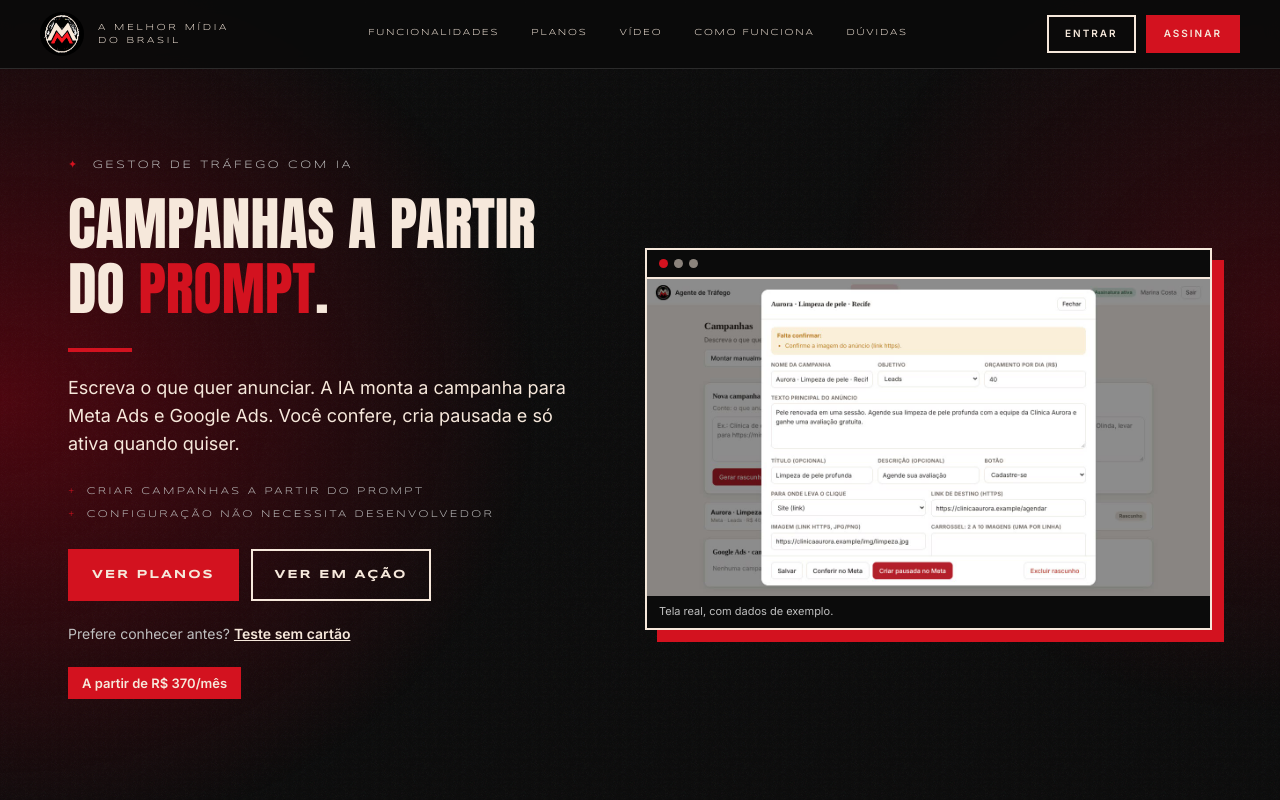
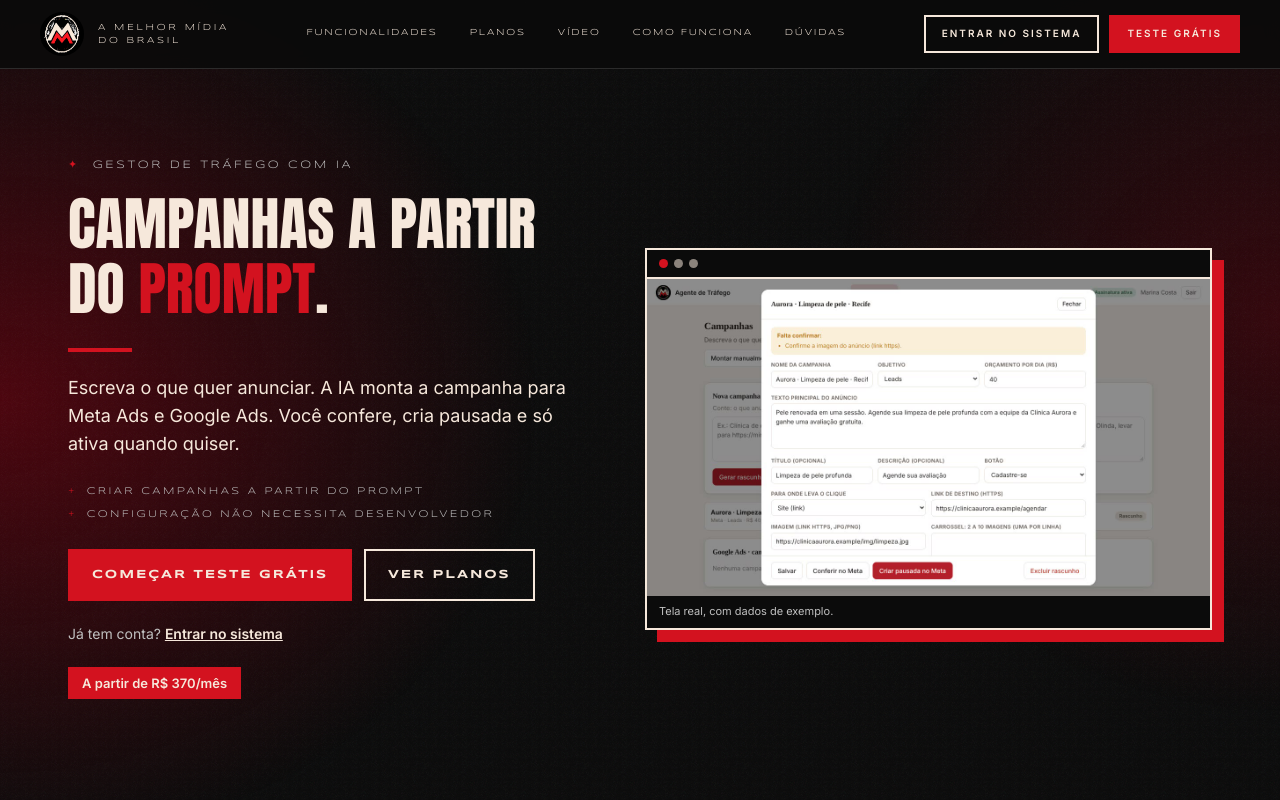
Before and after one commit to karolsantananascimento/porboashist-rias, a website: page public/gestoragent.html in a window 1280 px wide. Shown: the top 800 px of the page. Drawn offline with nearby package versions, Linux system fonts and the light colour scheme; no server answers; a web font is replaced by a local one.

Commit message:
Landing /gestoragent: teste grátis em destaque, acesso ao sistema e CTA por plano
Co-Authored-By: Claude Sonnet 5.5 <noreply@anthropic.com>
Claude-Session: https://claude.ai/code/session_01HUMuUVtk9kaNFfKTaWjuFg

```diff
--- a/public/gestoragent.css
+++ b/public/gestoragent.css
@@ -23,3 +23,6 @@
 
 .marcar-bi { display: inline-flex; align-items: center; gap: 8px; margin-top: 14px; font-weight: 600; cursor: pointer; }
 .marcar-bi input { width: 18px; height: 18px; accent-color: var(--vermelho); }
+
+.link-teste { display: block; margin-top: 12px; text-align: center; color: var(--preto); font-size: 14px; font-weight: 600; text-decoration: underline; }
+.link-teste:hover { color: var(--vermelho); }
--- a/public/gestoragent.html
+++ b/public/gestoragent.html
@@ -28,8 +28,8 @@
       <a href="#funcionalidades">Funcionalidades</a><a href="#planos">Planos</a><a href="#video">Vídeo</a><a href="#como-funciona">Como funciona</a><a href="#duvidas">Dúvidas</a>
     </nav>
     <div class="topo-acoes">
-      <a class="entrar syn" href="/entrar">ENTRAR</a>
-      <a class="entrar cheio syn" href="#planos">ASSINAR</a>
+      <a class="entrar syn" href="/entrar">ENTRAR NO SISTEMA</a>
+      <a class="entrar cheio syn" href="/cadastro?plano=testar">TESTE GRÁTIS</a>
     </div>
   </header>
 
@@ -42,10 +42,10 @@
       <p class="lead">Escreva o que quer anunciar. A IA monta a campanha para Meta Ads e Google Ads. Você confere, cria pausada e só ativa quando quiser.</p>
       <ul class="destaques syn"><li>Criar campanhas a partir do prompt</li><li>Configuração não necessita desenvolvedor</li></ul>
       <div class="ctas">
-        <a class="botao" href="#planos"><span>Ver planos</span></a>
-        <a class="botao vazado" href="#video"><span>Ver em ação</span></a>
+        <a class="botao" href="/cadastro?plano=testar"><span>Começar teste grátis</span></a>
+        <a class="botao vazado" href="#planos"><span>Ver planos</span></a>
       </div>
-      <p class="testar">Prefere conhecer antes? <a class="link claro" href="/cadastro?plano=testar" id="linkTeste">Teste sem cartão</a></p>
+      <p class="testar">Já tem conta? <a class="link claro" href="/entrar">Entrar no sistema</a></p>
       <div class="selos">
         <span class="selo">A partir de R$ 370/mês</span>
         <span id="teste" class="selo claro hidden"></span>
@@ -88,6 +88,7 @@
           <p class="quem-e">Gerencia <b>1 conta</b> no Google Ads e no Meta Ads.</p>
           <ul><li>1 conta de anúncios por plataforma</li><li>Campanhas criadas a partir do prompt</li><li>Meta Ads e Google Ads</li><li>Desempenho dos últimos 7 dias</li></ul>
           <a class="botao" href="/cadastro?plano=assinar&amp;p=solo"><span>Assinar Solo</span></a>
+          <a class="link-teste" href="/cadastro?plano=testar&amp;p=solo">ou testar grátis, sem cartão</a>
         </article>
         <article class="plano-cartao destaque">
           <span class="faixa-top syn">Mais escolhido</span>
@@ -96,6 +97,7 @@
           <p class="quem-e">Gerencia até <b>3 clientes</b> nas duas plataformas.</p>
           <ul><li>Até 3 clientes, cada um com Meta e Google</li><li>Campanhas criadas a partir do prompt</li><li>Meta Ads e Google Ads</li><li>Desempenho dos últimos 7 dias</li></ul>
           <a class="botao" href="/cadastro?plano=assinar&amp;p=agencia"><span>Assinar Agência</span></a>
+          <a class="link-teste" href="/cadastro?plano=testar&amp;p=agencia">ou testar grátis, sem cartão</a>
         </article>
         <article class="plano-cartao">
           <h3 class="syn">Escala</h3>
@@ -103,13 +105,14 @@
           <p class="quem-e">Gerencia <b>5 clientes</b> nas duas plataformas.</p>
           <ul><li>Até 5 clientes, cada um com Meta e Google</li><li>Campanhas criadas a partir do prompt</li><li>Meta Ads e Google Ads</li><li>Desempenho dos últimos 7 dias</li></ul>
           <a class="botao" href="/cadastro?plano=assinar&amp;p=escala"><span>Assinar Escala</span></a>
+          <a class="link-teste" href="/cadastro?plano=testar&amp;p=escala">ou testar grátis, sem cartão</a>
         </article>
       </div>
       <aside class="adicional" aria-label="Pacote adicional">
         <div><p class="syn rotulo"><span class="estrela" aria-hidden="true">✦</span> ADICIONAL</p><h3 class="boldo">Pacote BI + relatórios</h3><p>Acrescente análise de dados e relatórios de desempenho a qualquer plano.</p><label class="marcar-bi"><input type="checkbox" id="querBi"> Incluir no meu plano</label></div>
         <p class="valor boldo">+ R$ 50<small>/mês</small></p>
       </aside>
-      <p class="nota">O valor dos anúncios é pago direto ao Meta e ao Google, e não passa por aqui. <a class="link claro" href="/cadastro?plano=testar">Prefere conhecer antes? Teste sem cartão</a>.</p>
+      <p class="nota">O valor dos anúncios é pago direto ao Meta e ao Google, e não passa por aqui.</p>
     </div>
   </section>
 
@@ -217,19 +220,19 @@
     <div class="miolo estreito centro">
       <h2 id="t-final" class="boldo">Do prompt à <em>campanha</em>.</h2>
       <p class="lead">Crie a conta, cole as chaves e monte a primeira campanha hoje.</p>
-      <a class="botao" href="#planos"><span>Ver planos</span></a>
-      <p class="testar">Prefere conhecer antes? <a class="link claro" href="/cadastro?plano=testar">Teste sem cartão</a></p>
+      <a class="botao" href="/cadastro?plano=testar"><span>Começar teste grátis</span></a>
+      <p class="testar"><a class="link claro" href="#planos">Ver planos</a> · <a class="link claro" href="/entrar">Entrar no sistema</a></p>
     </div>
   </section>
   </main>
 
   <footer class="rodape-site">
     <a class="marca" href="/gestoragent"><img src="/brand/melhor-midia/emblema-mm.jpg" alt="" width="40" height="40"><span class="syn">A MELHOR MÍDIA<br>DO BRASIL</span></a>
-    <nav class="syn" aria-label="Rodapé"><a href="#planos">Planos</a><a href="/cadastro?plano=testar">Testar</a><a href="/entrar">Entrar</a><a id="rodTermos" href="#" class="hidden" target="_blank" rel="noopener">Termos de uso</a></nav>
+    <nav class="syn" aria-label="Rodapé"><a href="#planos">Planos</a><a href="/cadastro?plano=testar">Testar</a><a href="/entrar">Entrar no sistema</a><a id="rodTermos" href="#" class="hidden" target="_blank" rel="noopener">Termos de uso</a></nav>
     <p class="syn">MARKETING · ESTRATÉGIA · TECNOLOGIA · NEGÓCIOS · IA</p>
   </footer>
 
-  <a class="barra-mobile syn" href="#planos">VER PLANOS</a>
+  <a class="barra-mobile syn" href="/cadastro?plano=testar">TESTE GRÁTIS</a>
   <script src="/vendas.js"></script>
 </body>
 </html>
--- a/public/vendas.js
+++ b/public/vendas.js
@@ -18,4 +18,4 @@ v.addEventListener('timeupdate', () => { let a = -1; ts.forEach((t, i) => { if (
 
 // /gestoragent: o pacote BI + relatórios vai junto no link de cadastro de cada plano
 const querBi = $('#querBi');
-if (querBi) querBi.addEventListener('change', () => document.querySelectorAll('.plano-cartao a.botao').forEach((a) => { const u = new URL(a.getAttribute('href'), location.origin); if (querBi.checked) u.searchParams.set('bi', '1'); else u.searchParams.delete('bi'); a.setAttribute('href', u.pathname + u.search); }));
+if (querBi) querBi.addEventListener('change', () => document.querySelectorAll('.plano-cartao a[href^="/cadastro"]').forEach((a) => { const u = new URL(a.getAttribute('href'), location.origin); if (querBi.checked) u.searchParams.set('bi', '1'); else u.searchParams.delete('bi'); a.setAttribute('href', u.pathname + u.search); }));
```
